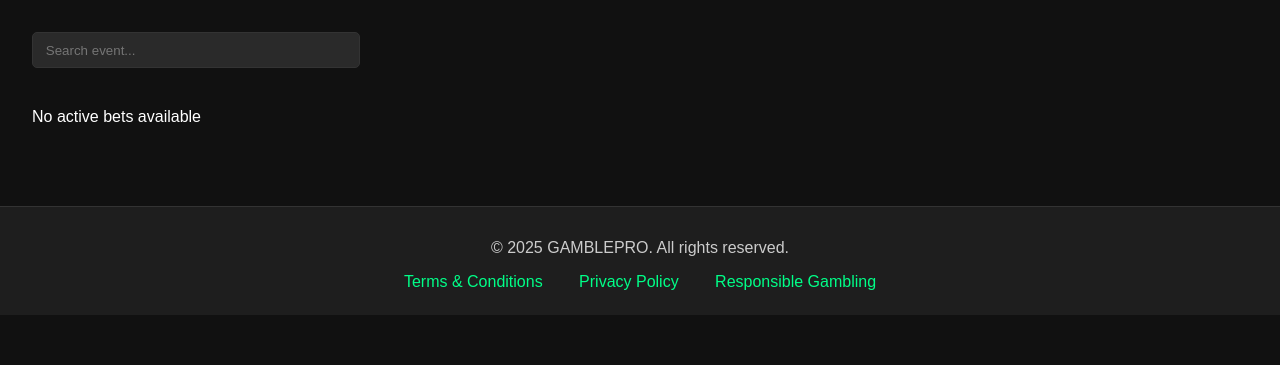
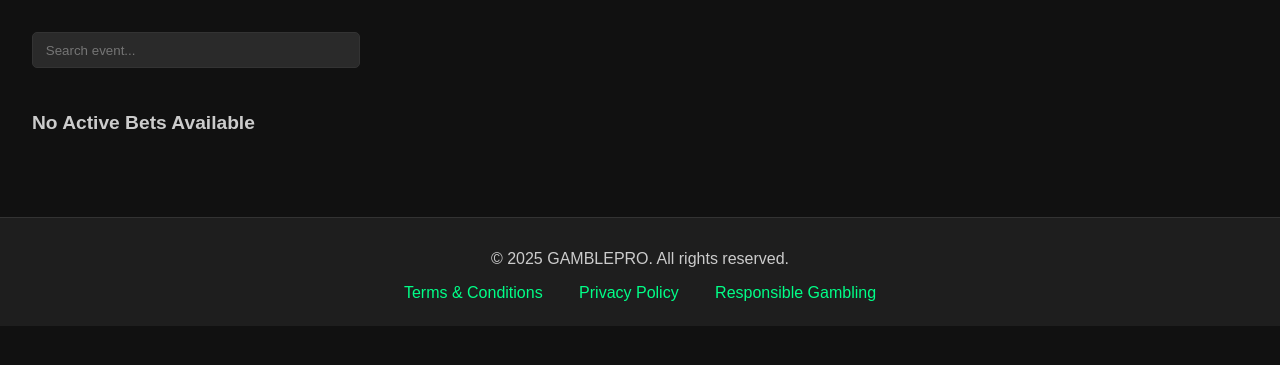
Before and after one commit to CrimsonW23/AgileWebDev3403-BookiesWebsite, a Flask app: page /active_bets in a window 1280 px wide. Shown: the part 66-431 px from the top of the page. Run offline with Flask 3, Linux system fonts and the light colour scheme; data that the repository does not hold is empty; parts of the project's set-up code (start-up, migrations or seed data) failed here and were passed over.

Commit message:
Styled 'No active bets available' message for better visibility and centering

```diff
--- a/static/css/active_bets.css
+++ b/static/css/active_bets.css
@@ -111,3 +111,15 @@
     color: #fff;
     font-size: 1rem;
   }
+
+  /* Style for the "No active bets available" message */
+  .no-bets-message {
+    text-align: center; /* Center the text horizontally */
+    align-self: center;
+    font-size: 1.5em; /* Increase the font size */
+    color: #ccc; /* Set a neutral gray color */
+    font-weight: bold; /* Make the text bold */
+    text-transform: capitalize; /* Capitalize the text */
+    margin-top: 20px; /* Add some spacing above the message */
+  font-size: 1.2rem; /* Adjust the font size */
+  }
```
